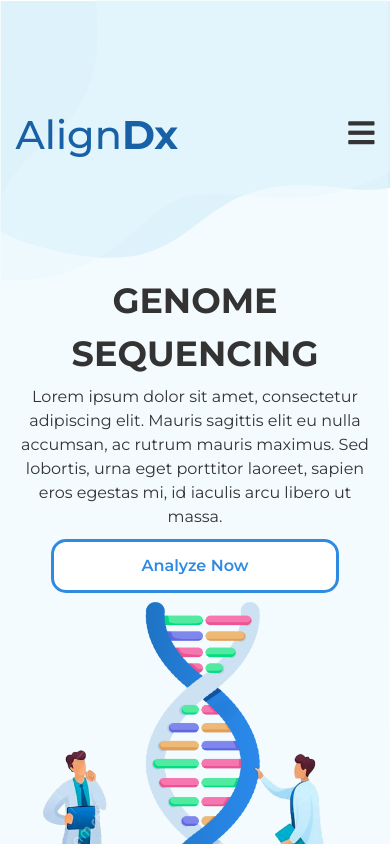
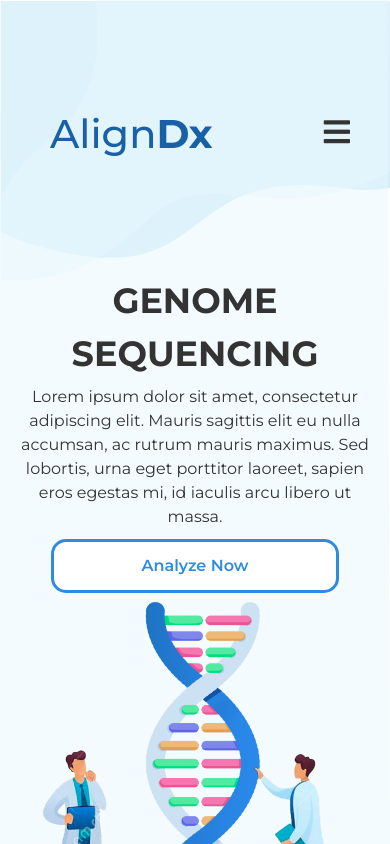
Before and after one commit to doxeylab/aligndx, a React (Create React App) app in the folder pocd-seq-app/: page / in a window 390 px wide. Shown: the top 844 px of the page. Built offline with nearby package versions, Linux system fonts and the light colour scheme.

Commit message:
reposition icons

```diff
--- a/pocd-seq-app/src/styles/componentStyles/Navbar.css
+++ b/pocd-seq-app/src/styles/componentStyles/Navbar.css
@@ -106,8 +106,8 @@ html,body {
     display: block;
     position: absolute;
     font-size: 3rem;
-    top: 61px;
-    right: 15.5px;
+    top: 6rem;
+    right: 40px;
     cursor: pointer;
     z-index: 2;
   }
@@ -116,8 +116,9 @@ html,body {
   .navbar h1{
     display: block;
     position: absolute;
-    top: 61px;
-    left: 15.5px;
+    top: 6rem;
+    margin-left: 5rem;
+
   }
 
   /*Navbar*/
```
